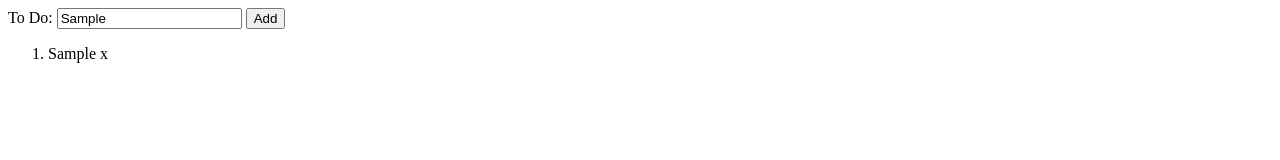
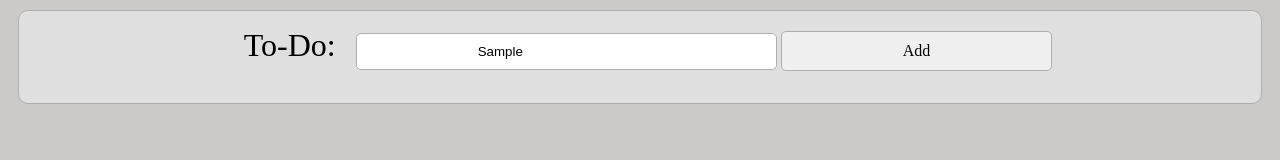
Before and after one commit to kaylinenright/assignment-5, a plain HTML site: page index.html in a window 1280 px wide. Both pictures are taken after typing "Sample" into the empty fields and a click on the button "Add". Drawn offline with nearby package versions, Linux system fonts and the light colour scheme.

Commit message:
changed form

```diff
--- a/css/main.css
+++ b/css/main.css
@@ -1,2 +1,72 @@
-header {
+.title{
+    font-size: 2rem;
+    text-align: center;
+    margin: 1rem;
 }
+
+
+.js-highlight {
+    color: grey;
+    text-decoration: line-through;
+}
+
+.to-do-list {
+    background-color: #dfdfdf;
+    border: 1.5px solid #aeaeae;
+    border-radius: 10px;
+    margin: 10px;
+
+}
+
+button {
+    border-radius: 5px;
+    border: 1.5px solid #aeaeae;
+    font-family: serif;
+    padding: 10px 10% 10px 10%;
+    font-size: 1rem;
+}
+
+input {
+    border-radius: 5px;
+    border: 1.5px solid #aeaeae;
+    padding: 10px 10% 10px 10%;
+
+}
+
+.form {
+    margin: none;
+    padding: none;
+}
+
+body {
+    background-color: #ccc9c9 ;
+}
+
+.list {
+    background-color: white;
+    margin: none;
+    padding: none;
+    list-style-type: none;
+}
+
+.do {
+    text-decoration: none;
+}
+
+.added {
+    margin: none;
+}
+
+.top {
+    padding: 1rem;
+        text-align: center;
+
+}
+
+p {
+    text-align: left;
+}
+
+.done {
+    background-color: red;
+}
--- a/index.html
+++ b/index.html
@@ -11,13 +11,17 @@
 
 
     <div class="to-do-list">
-    <form>
-    <label for="to-do-list">To Do:</label>
-     <input id="to-do-list"></input>
-        <button type="submit">Add</button>
+        <div class="top">
+    <form class="form">
+    <label class="title" for="title">To-Do:</label>
+        <input id="item"></input>
+        <button type="addbtn">Add</button>
         </form>
-        <ol class="list"></ol>
+        </div>
+        <div class="added">
+        <ul class="add"></ul>
         </body>
+    </div>
     </div>
 
 
--- a/js/main.js
+++ b/js/main.js
@@ -1,18 +1,28 @@
 var $form = $("form");
-var $toDoList = $("#to-do-list");
-var $list = $(".list");
-var $li = $("<li>");
+var $item = $(".item");
+var $add = $(".add");
+var $button = $(".addbtn");
 
 $form.on("submit", function (e) {
+    e.preventDefault();
+
+    var $addValue = $add.val();
     var $li = $("<li>");
-    var $x = $("<p>").html($list.val())
+    var $addH2 = $("<h2>").html($item.val());
+    var $button = ("<button>");
 
-    e.preventDefault();
-    $li.append($toDoList.val()+ " x")
-    $list.append($li);
+    $button.html('&#x2717');
+    $button.addClass("done");
+
+    $button.on("click", function () {
+        $li.remove();
+})
+       $li.append($addH2);
+        $add.append($li);
+        $addH2.append($button);
 });
 
 
-$li.on("click","li", function (e) {
-    console.log("Clicked on the LI");
- });
+$add.on("click","li", function () {
+$(this).toggleClass("js-highlight");
+});
```
